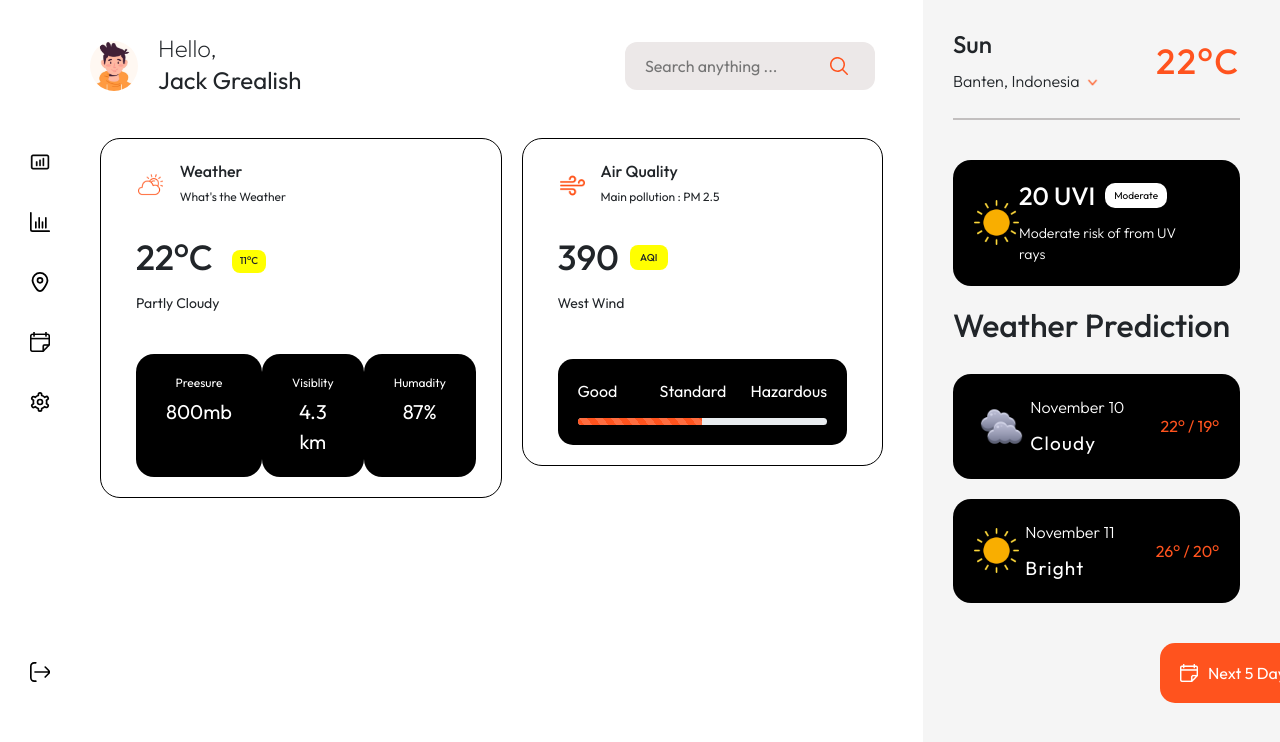
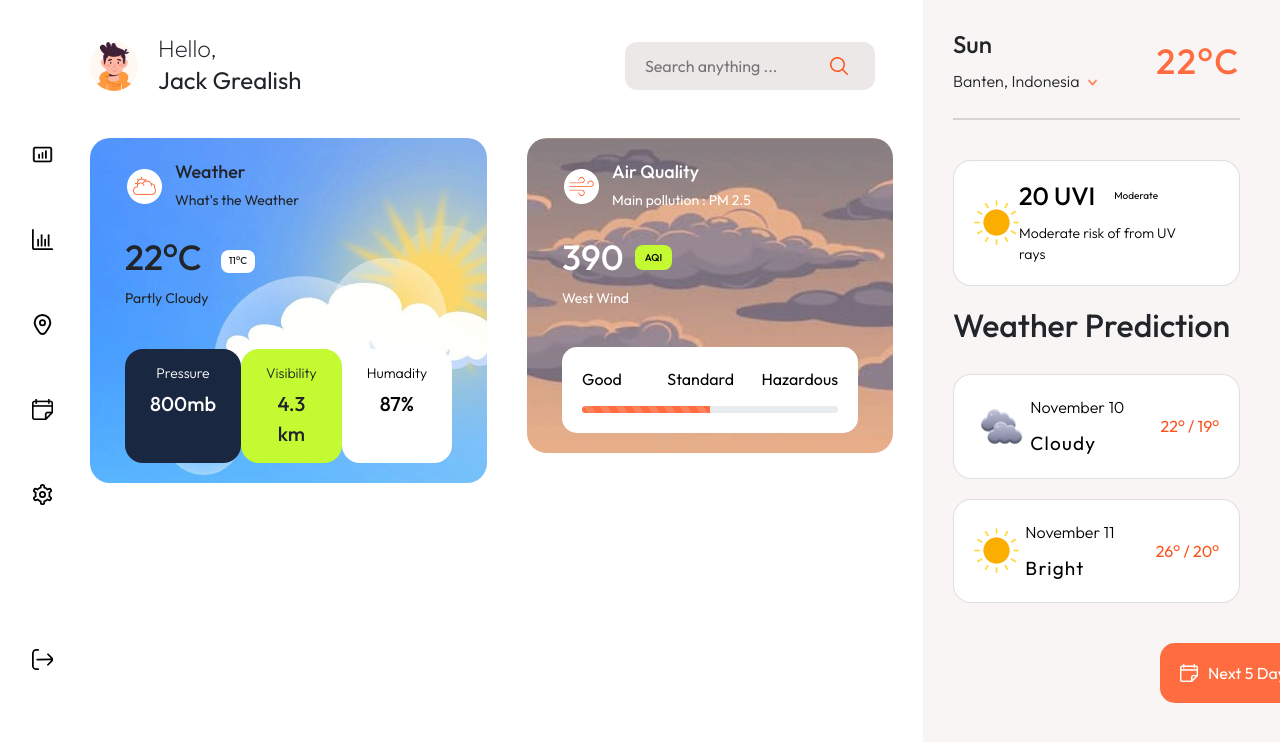
Before and after one commit to NehalDhuri/weather-app, a plain HTML site: page index.html in a window 1280 px wide. Shown: the top 742 px of the page. Drawn offline with nearby package versions, Linux system fonts and the light colour scheme.

Commit message:
main card completed

```diff
--- a/index.html
+++ b/index.html
@@ -41,7 +41,7 @@
             <section class="cards">
                 <div class="weather-card">
                     <div class="heading">
-                        <img src="./img/icon/sun-orange.png" alt="">
+                        <img src="./img/icon/sun-bg-white.png" alt="">
                         <div class="title">
                             <div class="head">Weather</div>
                             <div class="sub-head">What's the Weather</div>
@@ -54,15 +54,15 @@
                         <div class="title">Partly Cloudy</div>
                     </div>
                     <div class="details">
-                        <div class="presure box-s">
-                            <div class="title">Preesure</div>
+                        <div class="pressure box-s">
+                            <div class="title">Pressure</div>
                             <div class="volume">800mb</div>
                         </div>
-                        <div class="visiblity box-s">
-                            <div class="title">Visiblity</div>
+                        <div class="visibility box-s">
+                            <div class="title">Visibility</div>
                             <div class="volume">4.3 km</div>
                         </div>
-                        <div class="humadity box-s">
+                        <div class="humadity box-s" style="background-color: white; color: black;">
                             <div class="title">Humadity</div>
                             <div class="volume">87%</div>
                         </div>
@@ -71,7 +71,7 @@
 
                 <div class="air-q-card">
                     <div class="heading">
-                        <div class="sun"><img src="./img/icon/wind.png" alt=""></div>
+                        <div class="sun"><img src="./img/icon/wind-bg-white.png" alt=""></div>
                         <div class="title">
                             <div class="head">Air Quality</div>
                             <div class="sub-head">Main pollution : PM 2.5</div>
--- a/style.css
+++ b/style.css
@@ -9,7 +9,7 @@
 }
 
 :root{
-    --orange:#FF531E;
+    --orange:#ff6c40;
 }
 
 body{
@@ -20,11 +20,11 @@ body{
     display: flex;
     position: fixed;
     flex-direction: column;
-    max-width: 60px;
+    /* max-width: 60px; */
     /* background-color: red; */
     padding: 20px 20px;
-    margin-left: 10px;
-    height: 100%;
+    /* margin-left: 10px; */
+    /* height: 100%; */
 }
 
 .logo{
@@ -34,15 +34,24 @@ body{
 .nav-logo{
     display: flex;
     flex-direction: column;
-    margin-top: 132px;
+    margin-top: 112px;
 }
 
 .nav-logo img{
-    width: 20px;
+    /* width: 20px; */
+    padding: 12px;
+    border-radius: 12px;
+}
+
+.nav-logo img:hover{
+    background-color: orange;
+    /* filter: invert(100%) sepia(0%) saturate(0%) hue-rotate(134deg) brightness(104%) contrast(101%);} */
+    box-shadow: 0 0 10px #ff9028;
+
 }
 
 .exit{
-    margin-top: 250px;
+    margin-top: 120px;
 }
 
 .m-40{
@@ -138,19 +147,25 @@ main{
 }
 
 .weather-card, .air-q-card{
-    margin: 0 10px;
-    border: 1px solid black;
+    /* margin: 0 20px; */
+    /* border: 1px solid black; */
     border-radius: 20px;
     width: 50%;
     height: fit-content;
     padding: 20px 35px;
 }
 
+.weather-card{
+    background-image: url(./img/weather-card_bg.jpg);
+    background-size:cover;
+    background-position: center;
+}
+
 .heading{
     display: flex;
     align-items: center;
-    justify-content: space-between;
-    width: 150px;
+    /* justify-content: space-between; */
+    /* width: 162px; */
     /* margin-left: 15px; */
 }
 
@@ -162,22 +177,24 @@ main{
 } */
 
 .heading img{
-    width: 25px;
-    /* height: 30px; */
+    width: 35px;
     position: relative;
     left: 2px;
     top: 2px;
 }
 
+.heading .title{
+    margin-left: 15px;
+}
 
 .title .head{
-    font-size: 16px;
+    font-size: 18px;
     font-weight: 500;
     margin-bottom: 5px;
 }
 
 .title .sub-head{
-    font-size: 12px;
+    font-size: 14px;
 }
 
 .value .temp{
@@ -191,20 +208,20 @@ main{
     justify-content: space-between;
     width: 130px;
     flex-wrap: wrap;
-    margin: 25px 0 15px 0;
+    margin: 20px 0 15px 0;
 }
 
 .value .second-temp{
     font-size: 10px;
     font-weight: 500;
-    background-color: yellow;
+    background-color: white;
     padding: 3px 8px 5px;
     border-radius: 8px;
     margin-top: 8px;
 }
 
 .value .title{
-    margin-top: 10px;
+    margin-top: 5px;
     font-size: 14px;
 }
 
@@ -223,15 +240,22 @@ main{
 
 .box-s{
     width: fit-content;
-    /* margin: 10px; */
-    background-color: black;
+    border-radius: 18px;
+    padding: 14px 25px;
+}
+
+.pressure{
+    background-color: #192740;
     color: white;
-    border-radius: 18px;
-    padding: 20px 30px;
+}
+
+.visibility{
+    background-color: #c4fa31;
 }
 
 .details .title{
-    font-size: 12px;
+    font-weight: 300;
+    font-size: 14px;
     text-align: center;
 }
 
@@ -239,16 +263,21 @@ main{
     font-size: 20px;
     margin-top: 5px;
     text-align: center;
+    font-weight: 500;
 }
 
 .air-q-card{
     display: inline-block;
-    /* margin-top: 10px; */
+    background-image: url(./img/air-card_bg.jpg);
+    background-size:cover;
+    background-position: center;
+    color: white;
+    margin-left: 40px;
 }
 
-.air-q-card .heading{
-    width: 162px;
-}
+/* .air-q-card .heading , .air-q-card .value{
+    color: white;
+} */
 
 /* .air-q-card .heading img{
     width: 20px;
@@ -259,15 +288,17 @@ main{
     padding: 5px 10px;
     margin-top: 0;
     margin-right: 20px;
+    background-color: #c4fa31;
+    color: black;
 }
 
 .indicator{
     width: 100%;
     border-radius: 15px;
-    background-color: black;
-    color: white;
+    background-color: white;
+    color: black;
     padding: 20px;
-    margin-top: 45px;
+    margin-top: 38px;
 }
 
 .indicator .level{
@@ -291,7 +322,7 @@ main{
 .section-2{
     padding: 30px 40px 61px 30px;
     width: 30%;
-    background-color: whitesmoke;
+    background-color: rgb(250, 245, 245);
 }
 
 .side-heading{
@@ -332,7 +363,7 @@ hr{
     margin-top: 25px;
     /* background-color: rgb(75, 73, 73); */
     border: 0.00001px solid rgb(182, 178, 178);
-    opacity: 0.8;
+    opacity: 0.5;
 }
 
 .detail{
@@ -382,8 +413,8 @@ hr{
     flex-direction: row;
     align-items: center;
     padding: 20px 20px;
-    background-color: black;
-    color: white;
+    background-color: white;
+    color: black;
     border-radius: 18px;
 }
 
```
Also changed, not shown: img/air-card_bg.jpg (added), img/icon/sun-bg-white.png (added), img/icon/wind-bg-white.png (added), img/weather-card_bg.jpg (added).
